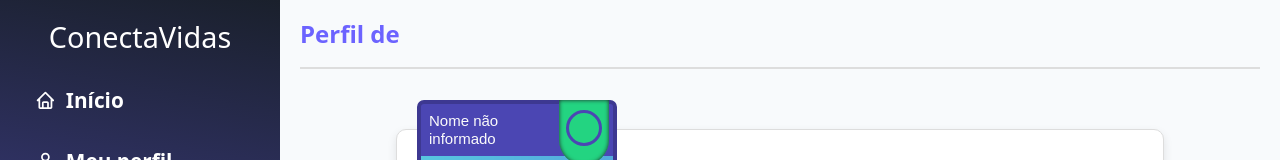
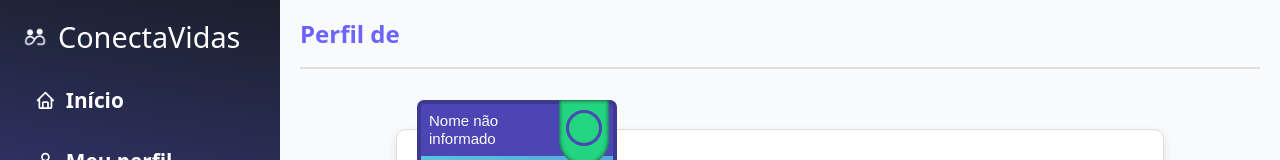
Before and after one commit to biavitoria/rede-social-intergeracional, a React (Create React App) app in the folder frontend/: page /perfil/1 in a window 1280 px wide. Shown: the top 160 px of the page. Built offline with nearby package versions, Linux system fonts and the light colour scheme; no server answers; sample sign-in values are in the browser's storage.

Commit message:
feat: Adiciona logo branca à sidebar ao lado esquerdo

```diff
--- a/frontend/src/components/Sidebar.js
+++ b/frontend/src/components/Sidebar.js
@@ -18,7 +18,10 @@ const Sidebar = () => {
 
     return (
         <div className="sidebar-header">
-            <h2>ConectaVidas</h2>
+            <div className="sidebar-header d-flex align-items-center gap-2">
+                <img src="/img/favicon-white.png" alt="Logo" style={{ width: "30px", height: "30px" }} />
+                <h2 style={{ margin: 0 }}>ConectaVidas</h2>
+            </div>
             <ul className="sidebar-menu">
                 <li className={location.pathname === "/dashboard" ? "active" : ""}>
                     <Link to="/dashboard"><BiHome/>Início</Link>
```
Also changed, not shown: frontend/public/img/favicon-white.png (added).
